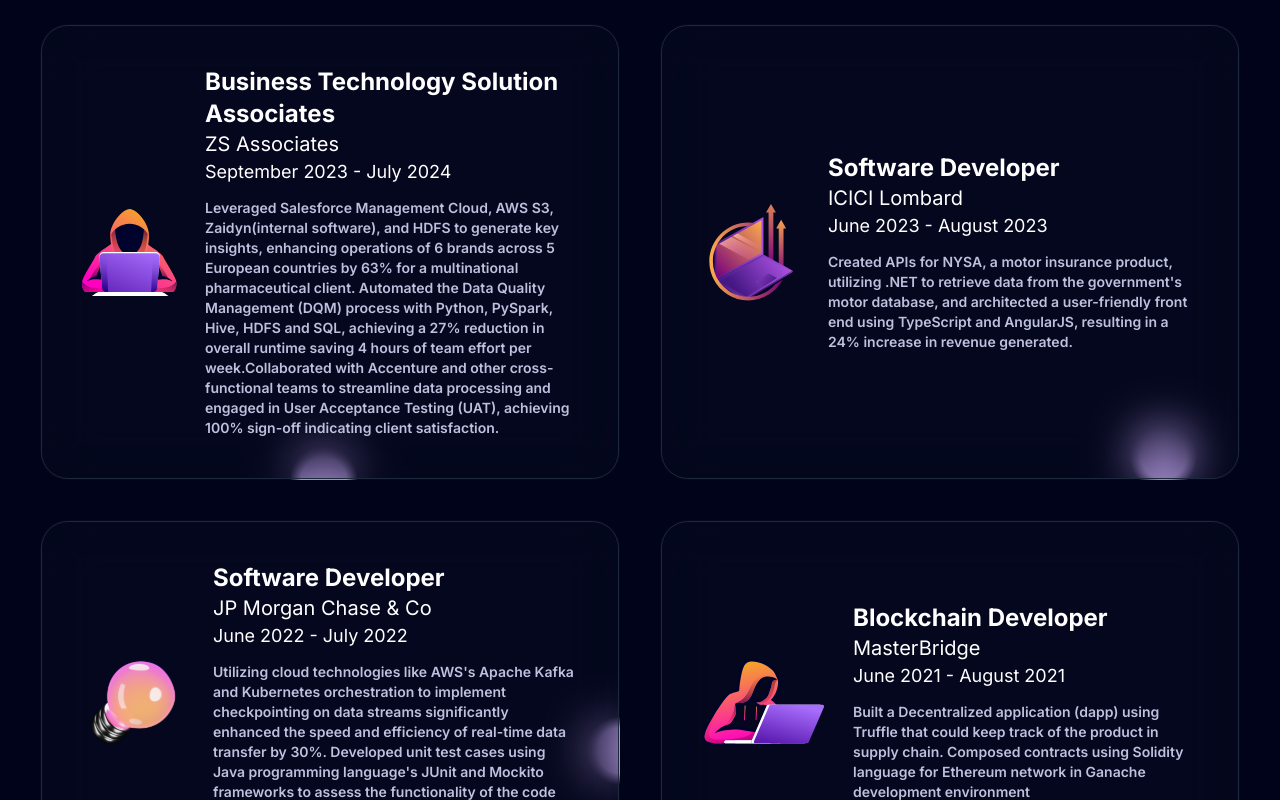
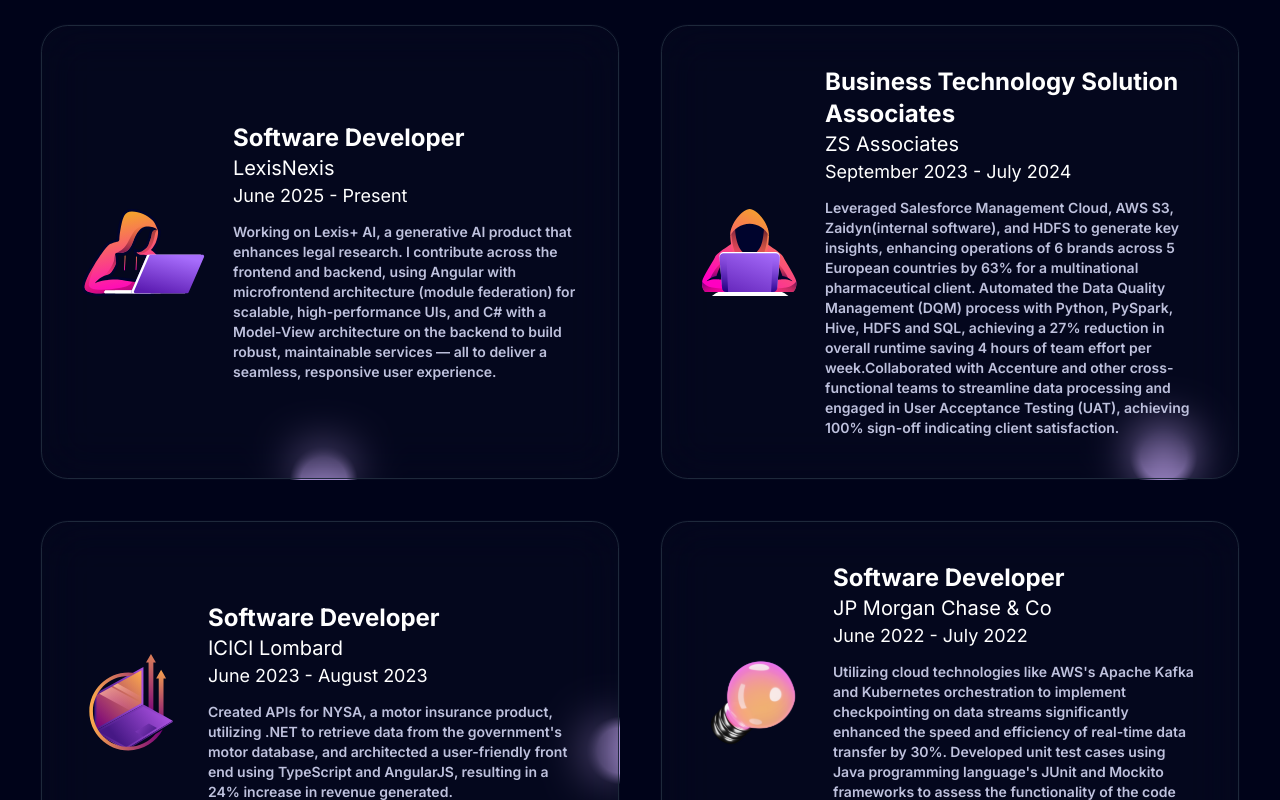
Before and after one commit to PriyaGandhi311/Portfolio-website, a Next.js app: page / in a window 1280 px wide. Shown: the part 1860-2660 px from the top of the page. Built offline with nearby package versions, Linux system fonts and the light colour scheme.

Commit message:
Update work experience

```diff
--- a/data/index.ts
+++ b/data/index.ts
@@ -35,6 +35,15 @@
 export const workExperience = [
   {
     id: 1,
+    title: "Software Developer ",
+    company: "LexisNexis",
+    duration: "June 2025 - Present",
+    desc: "Working on Lexis+ AI, a generative AI product that enhances legal research. I contribute across the frontend and backend, using Angular with microfrontend architecture (module federation) for scalable, high-performance UIs, and C# with a Model-View architecture on the backend to build robust, maintainable services — all to deliver a seamless, responsive user experience.",
+    className: "md:col-span-2",
+    thumbnail: "/exp4.svg",
+  },
+  {
+    id: 2,
     title: "Business Technology Solution Associates",
     company: "ZS Associates",
     duration: "September 2023 - July 2024",
@@ -43,32 +52,23 @@
     thumbnail: "/exp1.svg",
   },
   {
-    id: 2,
+    id: 3,
     title: "Software Developer",
     company: "ICICI Lombard",
     duration: "June 2023 - August 2023",
     desc: "Created APIs for NYSA, a motor insurance product, utilizing .NET to retrieve data from the government's motor database, and architected a user-friendly front end using TypeScript and AngularJS, resulting in a 24% increase in revenue generated.",
-    className: "md:col-span-2", // change to md:col-span-2
+    className: "md:col-span-2",
     thumbnail: "/exp2.svg",
   },
   {
-    id: 3,
+    id: 4,
     title: "Software Developer",
     company: "JP Morgan Chase & Co",
     duration: "June 2022 - July 2022",
     desc: "Utilizing cloud technologies like AWS's Apache Kafka and Kubernetes orchestration to implement checkpointing on data streams significantly enhanced the speed and efficiency of real-time data transfer by 30%. Developed unit test cases using Java programming language's JUnit and Mockito frameworks to assess the functionality of the code implemented in Spring Boot, a data streaming application attaining above 90% test case coverage",
     className: "md:col-span-2", // change to md:col-span-2
     thumbnail: "/exp3.svg",
-  },
-  {
-    id: 4,
-    title: "Blockchain Developer ",
-    company: "MasterBridge",
-    duration: "June 2021 - August 2021",
-    desc: "Built a Decentralized application (dapp) using Truffle that could keep track of the product in supply chain. Composed contracts using Solidity language for Ethereum network in Ganache development environment",
-    className: "md:col-span-2",
-    thumbnail: "/exp4.svg",
-  },
+  }
 ];
 
 export const socialMedia = [
```
